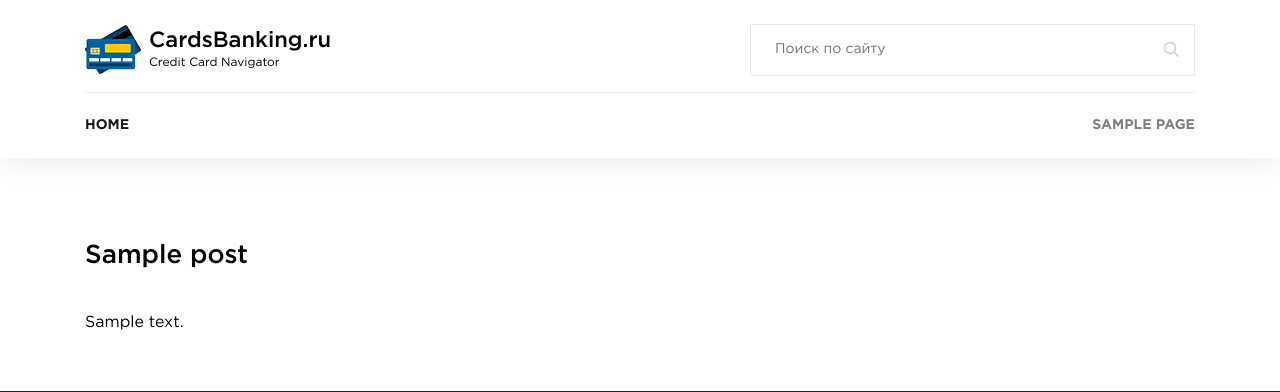
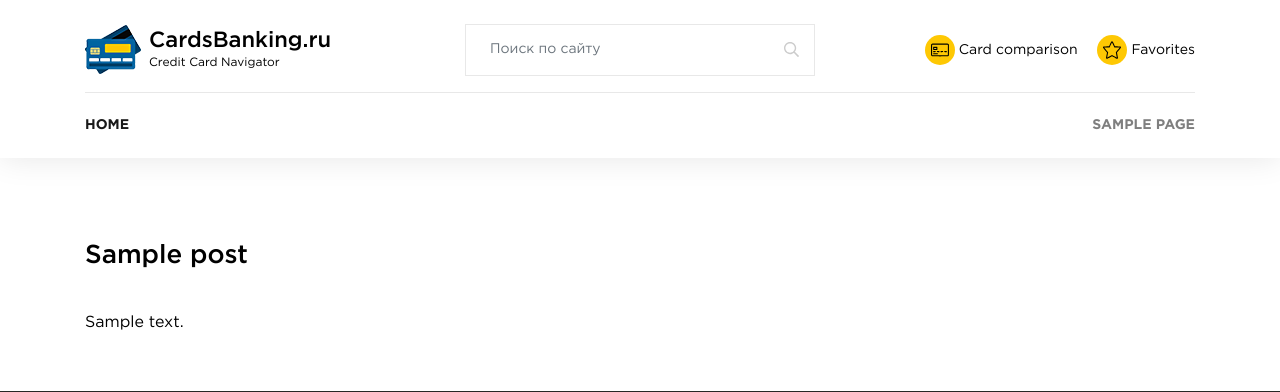
Before and after one commit to ambientos/cardsbanking-wp, a WordPress theme: template themes/cardsbanking/page.php in a window 1280 px wide. Shown: the top 392 px of the page. Run offline with PHP 8.4 and a stand-in for WordPress, Linux system fonts and the light colour scheme; the site name, menu and one post (Sample post) are stand-ins, and other content is empty.

Commit message:
Add header nav menu

```diff
--- a/plugins/ag-cb-site/core/Plugin.php
+++ b/plugins/ag-cb-site/core/Plugin.php
@@ -51,7 +51,7 @@ class Plugin {
 			'supports'            => array( 'title', 'editor', 'thumbnail', 'revisions', 'page-attributes', ),
 			'has_archive'         => false,
 			'rewrite'             => array(
-				'slug'            => 'card',
+				'slug'            => 'cards',
 				'with_front'      => false,
 				'feeds'           => false,
 			),
--- a/themes/cardsbanking/css/site.css
+++ b/themes/cardsbanking/css/site.css
@@ -191,7 +191,7 @@
   padding: 1.5em 0 0;
   background-color: #fff;
   z-index: 1001; }
-  .header-logo, .header-search,
+  .header-nav, .header-logo, .header-search,
   .header .navbar-toggler {
     margin-bottom: 15px; }
   .header-search-control {
@@ -210,6 +210,9 @@
     position: relative;
     width: 100%;
     border-top: 1px solid #e8e8e8; }
+    @media (max-width: 991.98px) {
+      .header-menu {
+        padding-bottom: 15px; } }
     .header-menu-container {
       position: relative;
       padding-top: 1px;
@@ -222,9 +225,6 @@
         .header-menu-container {
           padding-left: 0;
           padding-right: 0; } }
-      @media (max-width: 991.98px) {
-        .header-menu-container .navbar-collapse {
-          padding-bottom: 1em; } }
     .header-menu > .nav-item {
       position: relative; }
       @media (max-width: 991.98px) {
@@ -272,8 +272,7 @@
       -webkit-transition: all 0.2s ease-in-out;
       transition: all 0.2s ease-in-out; }
       .header-menu .dropdown-menu._wide {
-        padding-top: 30px;
-        padding-bottom: 30px; }
+        padding-top: 30px; }
       @media (max-width: 991.98px) {
         .header-menu .dropdown-menu {
           display: none;
@@ -298,6 +297,33 @@
         margin: 1em 0;
         font-weight: 700;
         color: #000; }
+  .header-nav-item {
+    font-size: .875rem; }
+    .header-nav-item:not(:first-child) {
+      margin-left: 1.4em; }
+  .header-nav-link {
+    display: -webkit-box;
+    display: -ms-flexbox;
+    display: flex;
+    position: relative;
+    -webkit-box-align: center;
+        -ms-flex-align: center;
+            align-items: center;
+    line-height: 1.2; }
+    .header-nav-link::before {
+      min-width: 30px;
+      height: 30px;
+      margin-right: .3em;
+      content: '';
+      border-radius: 50%;
+      background-color: #fec803;
+      background-repeat: no-repeat;
+      background-position: 50% 50%;
+      background-size: 60% auto; }
+    .header-nav-link._comparison::before {
+      background-image: url("../i/comparison.svg"); }
+    .header-nav-link._favorites::before {
+      background-image: url("../i/favorites.svg"); }
 
 .logo {
   display: inline-block; }
--- a/themes/cardsbanking/header.php
+++ b/themes/cardsbanking/header.php
@@ -25,23 +25,31 @@
                     </div>
                 </a>
             </div>
-            <div class="d-none d-md-block col-md-5">
+            <div class="d-none d-md-block col-md-5 col-lg-4">
                 <div class="header-search">
                     <form action="<?php echo esc_url( home_url( '/' ) ) ?>" method="get" role="search">
                         <input class="header-search-control form-control" type="text" name="s" placeholder="Поиск по сайту" value="">
                     </form>
                 </div>
             </div>
-            <?php if ( ! is_front_page() ) : ?>
+            <div class="d-none d-lg-block col-lg-4">
+                <?php get_template_part( 'template-parts/header/nav' ); ?>
+            </div>
             <div class="d-flex d-lg-none justify-content-end col-3 col-md navbar-light">
                 <button class="navbar-toggler" type="button" data-toggle="collapse" data-target="#main-navbar" aria-controls="main-navbar" aria-expanded="false" aria-label="Раскрыть меню"><span class="navbar-toggler-icon"></span></button>
             </div>
-            <?php endif; ?>
         </div>
     </div>
 </header>
 
 <?php if ( is_front_page() ) : ?>
+    <nav class="header-menu-container navbar navbar-light">
+        <div class="container">
+            <div id="main-navbar" class="collapse navbar-collapse">
+                <?php get_template_part( 'template-parts/header/nav' ); ?>
+            </div>
+        </div>
+    </nav>
 
     <?php if ( function_exists('the_field') ) : ?>
 
@@ -55,14 +63,19 @@
 
     <nav class="header-menu-container navbar navbar-expand-lg navbar-light">
         <div class="container">
+            <div id="main-navbar" class="collapse navbar-collapse">
                 <?php wp_nav_menu( array(
                     'theme_location'  => 'cb_header_menu',
                     'menu_class'      => 'header-menu navbar-nav justify-content-between',
                     'item_spacing'    => 'discard',
-                'container_id'    => 'main-navbar',
-                'container_class' => 'collapse navbar-collapse',
+                    'container'       => false,
                     'walker'          => new bs4navwalker(),
                 ) ); ?>
+
+                <div class="d-lg-none">
+                    <?php get_template_part( 'template-parts/header/nav' ); ?>
+                </div>
+            </div>
         </div>
     </nav>
 
--- a/themes/cardsbanking/scss/_variables.scss
+++ b/themes/cardsbanking/scss/_variables.scss
@@ -34,3 +34,5 @@ $snippet-icons: (
 	'warning': #daac00,
 	'danger':  #fc0606
 );
+
+$header-nav-icons: ( 'comparison', 'favorites' );
--- a/themes/cardsbanking/scss/blocks/_header.scss
+++ b/themes/cardsbanking/scss/blocks/_header.scss
@@ -6,6 +6,7 @@ $menu-active-z: 1000;
 	background-color: $white;
 	z-index: $menu-active-z +1;
 
+	&-nav,
 	&-logo,
 	&-search,
 	.navbar-toggler {
@@ -40,6 +41,10 @@ $menu-active-z: 1000;
 		width: 100%;
 		border-top: 1px solid $gray-200;
 
+		@include media-breakpoint-down('md') {
+			padding-bottom: $grid-gutter-width * .5;
+		}
+
 		&-container {
 			position: relative;
 			padding: {
@@ -54,12 +59,6 @@ $menu-active-z: 1000;
 				padding: {
 					left: 0;
 					right: 0;
-				}
-			}
-
-			@include media-breakpoint-down('md') {
-				.navbar-collapse {
-					padding-bottom: 1em;
 				}
 			}
 		}
@@ -142,12 +141,7 @@ $menu-active-z: 1000;
 			background-color: $white;
 
 			&._wide {
-				$padding-y: $grid-gutter-width;
-
-				padding: {
-					top: $padding-y;
-					bottom: $padding-y;
-				}
+				padding-top: $grid-gutter-width;
 			}
 
 			@include media-breakpoint-down('md') {
@@ -176,4 +170,43 @@ $menu-active-z: 1000;
 			}
 		}
 	}
+
+	&-nav {
+		&-item {
+			font-size: .875rem;
+
+			&:not(:first-child) {
+				margin-left: 1.4em;
+			}
+		}
+
+		&-link {
+			display: flex;
+			position: relative;
+			align-items: center;
+			line-height: 1.2;
+
+			&::before {
+				$size: $grid-gutter-width;
+
+				min-width: $size;
+				height: $size;
+				margin-right: .3em;
+				content: '';
+				border-radius: 50%;
+				background: {
+					color: $yellow;
+					repeat: no-repeat;
+					position: 50% 50%;
+					size: 60% auto;
+				}
+			}
+
+			@each $type in $header-nav-icons {
+				&._#{$type}::before {
+					background-image: url('#{$img-dir}#{$type}.svg');
+				}
+			}
+		}
+	}
 }
--- /dev/null
+++ b/themes/cardsbanking/template-parts/header/nav.php
@@ -0,0 +1,8 @@
+<ul class="header-nav list-unstyled d-flex justify-content-md-end">
+    <li class="header-nav-item">
+        <a href="" class="header-nav-link _comparison"><?php _e( 'Сard comparison', 'cardsbanking' ) ?></a>
+    </li>
+    <li class="header-nav-item">
+        <a href="" class="header-nav-link _favorites"><?php _e( 'Favorites', 'cardsbanking' ) ?></a>
+    </li>
+</ul>
```
Also changed, not shown: themes/cardsbanking/i/comparison.svg (added), themes/cardsbanking/i/favorites.svg (added), 2 other files. Lines whose indentation alone changed are shown as unchanged.
